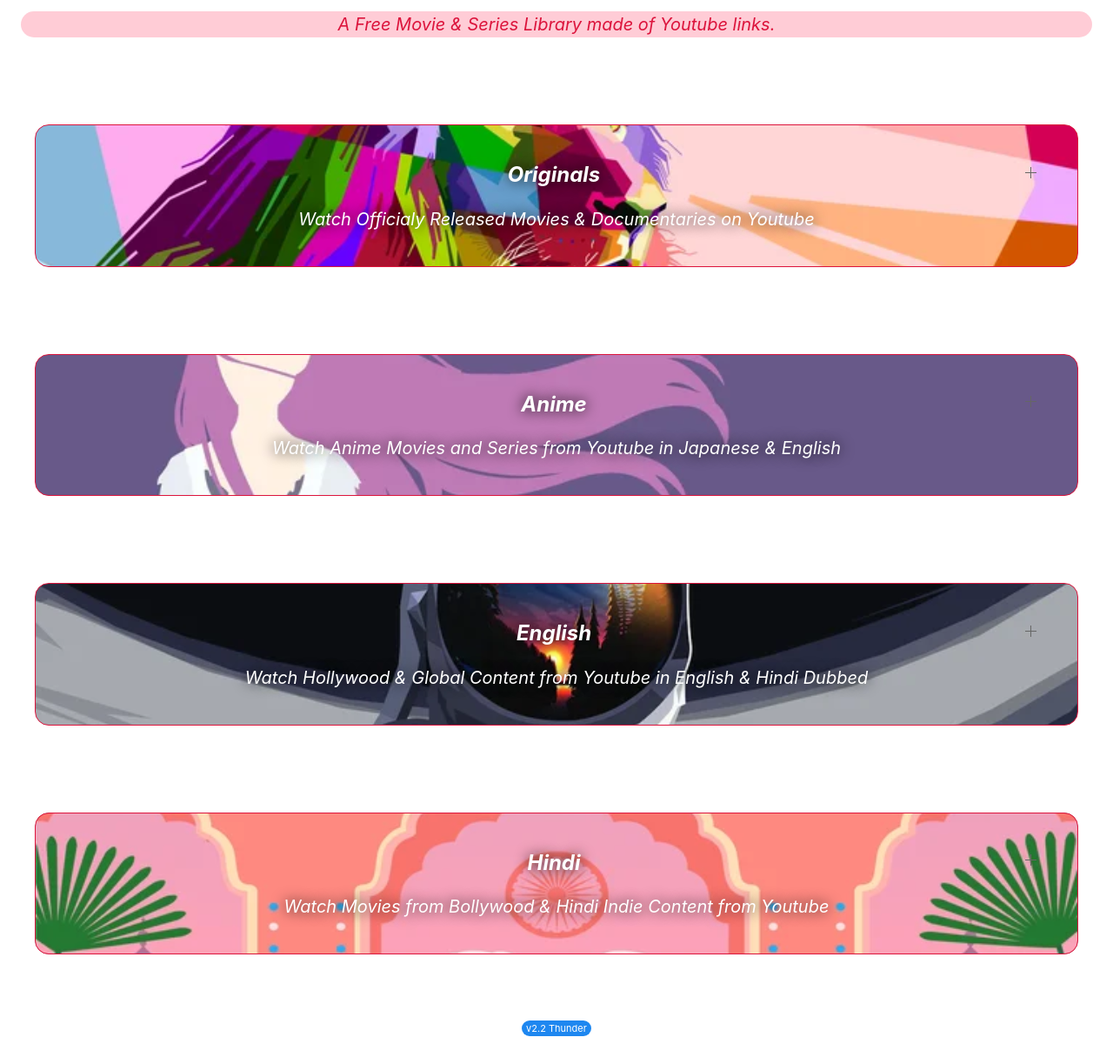
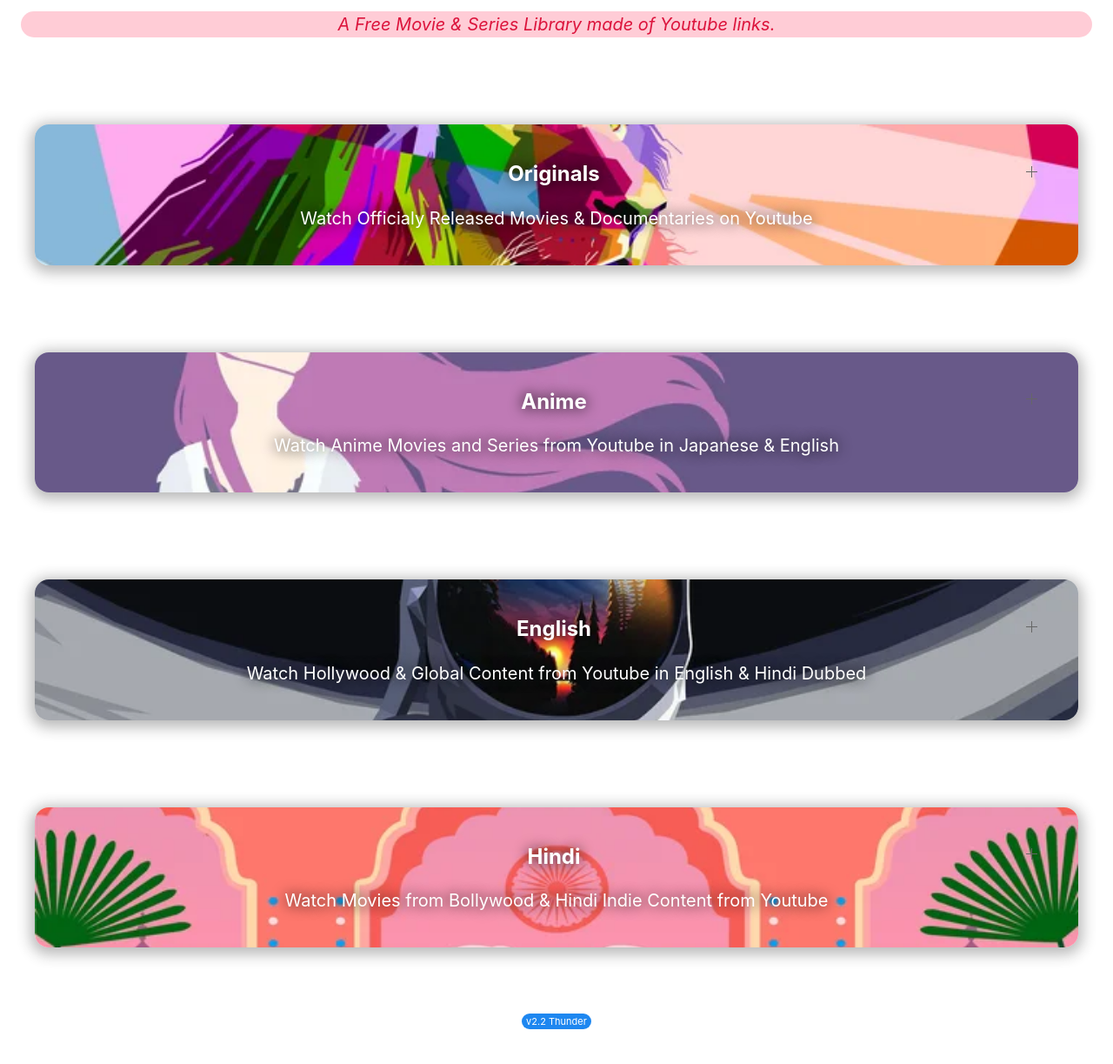
Before and after one commit to n-ce/YTFLIX, a plain HTML site: page index.html in a window 1280 px wide. Shown: the part 75-1298 px from the top of the page at 87% size. Drawn offline with nearby package versions, Linux system fonts and the light colour scheme.

Commit message:
removed borders, improved shadow, removed italics,  removed unnecessary classes

```diff
--- a/index.html
+++ b/index.html
@@ -49,7 +49,7 @@
     <ul uk-accordion>
       <li class="uk-padding">
 
-        <a class="uk-accordion-title uk-card uk-light uk-card-hover uk-card-body uk-background-blend-screen uk-text-italic uk-background-cover O" href="#" >
+        <a class="uk-accordion-title uk-card uk-light uk-card-hover uk-card-body uk-background-cover O" href="#" >
 
           <h3 class="uk-card-title uk-text-bolder ">Originals</h3>
 
@@ -63,7 +63,7 @@
 
       <li class="uk-padding">
 
-        <a class="uk-accordion-title uk-card uk-light uk-card-hover uk-card-body uk-background-blend-screen uk-text-italic uk-background-cover A" href="#">
+        <a class="uk-accordion-title uk-card uk-light uk-card-hover uk-card-body uk-background-cover A" href="#">
 
           <h3 class="uk-card-title uk-text-bolder">Anime</h3>
 
@@ -77,7 +77,7 @@
 
       <li class="uk-padding">
 
-        <a class="uk-accordion-title uk-card uk-light uk-card-hover uk-card-body  uk-background-blend-screen uk-text-italic uk-background-cover E" href="#">
+        <a class="uk-accordion-title uk-card uk-light uk-card-hover uk-card-body uk-background-cover E" href="#">
 
           <h3 class="uk-card-title uk-text-bolder">English</h3>
 
@@ -91,7 +91,7 @@
 
       <li class="uk-padding">
 
-        <a class="uk-accordion-title uk-card uk-light uk-card-hover uk-card-body uk-background-secondary uk-background-blend-screen uk-text-italic uk-background-cover H" href="#">
+        <a class="uk-accordion-title uk-card uk-light uk-card-hover uk-card-body uk-background-cover H" href="#">
 
           <h3 class="uk-card-title uk-text-bolder">Hindi</h3>
 
--- a/style.css
+++ b/style.css
@@ -46,9 +46,9 @@ input[type="checkbox"] {display: none;}
 
 .uk-card,.uk-modal-body{
   border-radius:1rem;
-  border: 0.1rem solid crimson;
+  box-shadow: 0 0.2rem 1rem 0.3rem #1f1f1f50;
+  text-shadow: 0 0 1rem black;
 }
-a.uk-text-italic{text-shadow: 0 0 1rem black;}
 
 .uk-badge{margin:1rem 0 2rem 0;}
 
```
